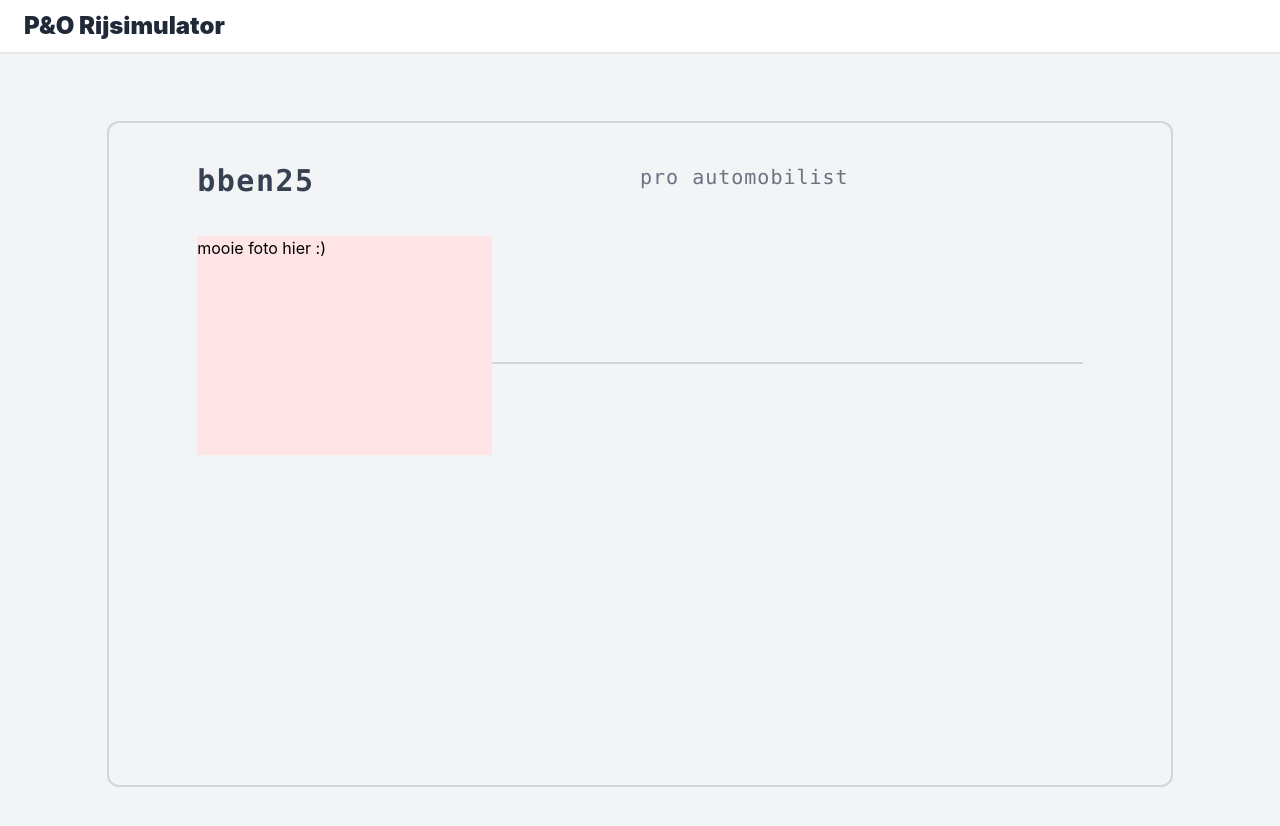
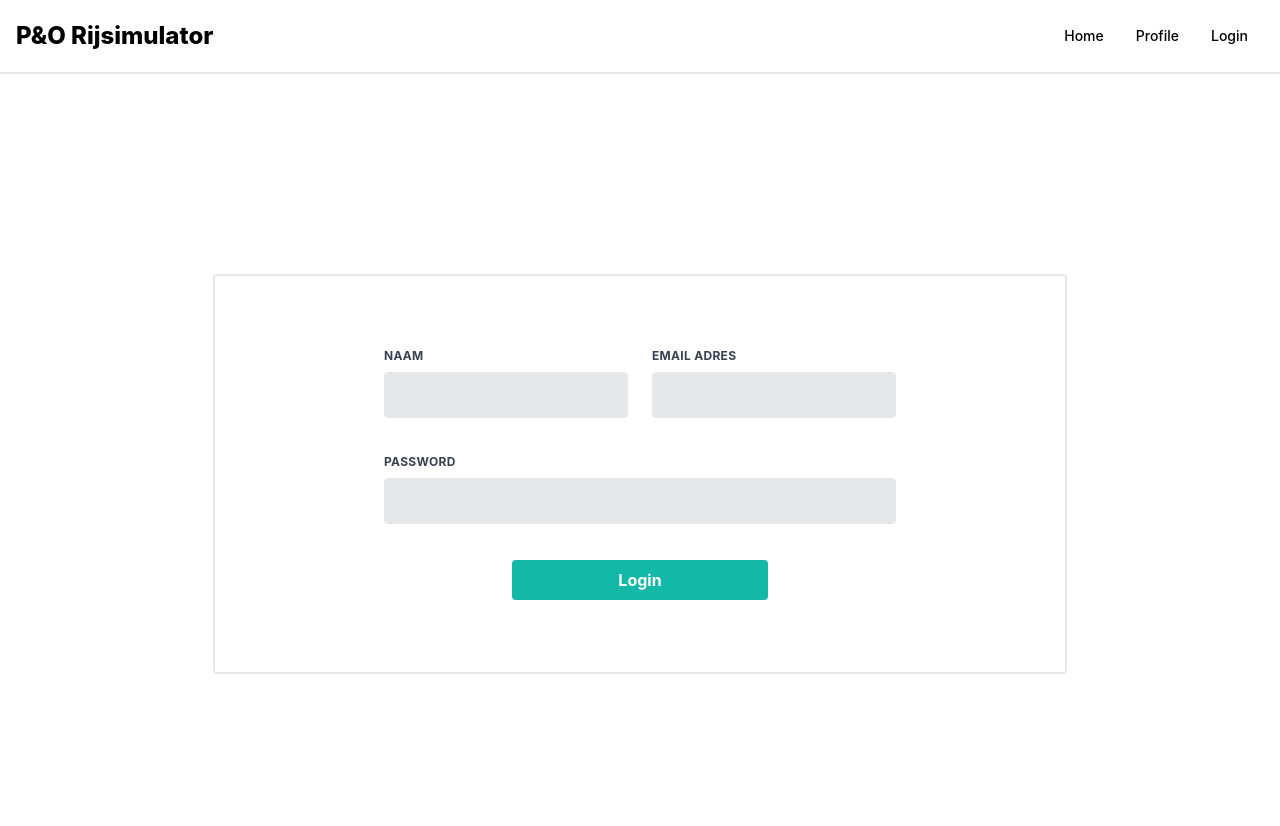
Before and after one commit to MetaverseRaccoons/Website, a React (Create React App) app in the folder my-app/: page /login in a window 1280 px wide. Shown: the top 826 px of the page. Built offline with nearby package versions, Linux system fonts and the light colour scheme; the HTML template or start-up script is replaced by a standard one.

Commit message:
Add new pages + styling

```diff
--- a/my-app/package.json
+++ b/my-app/package.json
@@ -12,7 +12,8 @@
     "@types/react-dom": "^18.0.9",
     "react": "^18.2.0",
     "react-dom": "^18.2.0",
-    "react-scripts": "5.0.1",
+    "react-router-dom": "^6.4.5",
+    "react-scripts": "^5.0.1",
     "typescript": "^4.9.3",
     "web-vitals": "^2.1.4"
   },
--- a/my-app/src/App.tsx
+++ b/my-app/src/App.tsx
@@ -1,15 +1,21 @@
+import { BrowserRouter, Route, Routes } from 'react-router-dom';
 import './App.css';
-import Navbar from './components/Navigation/Navbar'
-import Profile from './components/Profile/ProfileContentHolder'
+import Layout from './Layout';
+import Home from './pages/HomePage'
+import ProfilePage from './pages/ProfilePage'
+import LoginPage from './pages/LoginPage'
 
 function App() {
   return (
-    <div>
-      <Navbar/>
-      <body className="h-screen overflow-hidden bg-gray-100">
-        <Profile name={'bben25'} id={'25'}/>
-      </body>
-    </div>
+    <BrowserRouter>
+      <Routes>
+        <Route path="/" element={<Layout />}>
+          <Route index element={<Home />} />
+          <Route path='/profile' element={<ProfilePage />} />
+          <Route path='/login' element={<LoginPage />} />
+        </Route>
+      </Routes>
+    </BrowserRouter>
   );
 }
 
--- /dev/null
+++ b/my-app/src/Layout.tsx
@@ -0,0 +1,13 @@
+import {Outlet} from "react-router-dom";
+import Navbar from "./components/Navigation/Navbar";
+
+const Layout = () => {
+  return (
+    <div className='overflow-hidden'>
+      <Navbar />
+      <Outlet />
+    </div>
+  );
+};
+
+export default Layout;
--- a/my-app/src/components/Navigation/Navbar.tsx
+++ b/my-app/src/components/Navigation/Navbar.tsx
@@ -1,11 +1,14 @@
+import { Link } from "react-router-dom";
+
 const Navbar = () => {
   return (
-    <nav className="px-2 sm:px-4 py-2.5 h-fit border-b-2 border-gray-200">
+    <nav className="bg-white border-gray-200 sm:px-4 py-2.5 border-b-2">
       <div className="container flex flex-wrap items-center justify-between mx-auto">
-          <span className="ml-2 text-2xl font-black whitespace-nowrap text-gray-800">
+        <span className="self-center text-2xl font-extrabold whitespace-nowrap">
             P&O Rijsimulator
           </span>
         <button
+          data-collapse-toggle="navbar-default"
           type="button"
           className="inline-flex items-center p-2 ml-3 text-sm text-gray-500 rounded-lg md:hidden hover:bg-gray-100 focus:outline-none focus:ring-2 focus:ring-gray-200 dark:text-gray-400 dark:hover:bg-gray-700 dark:focus:ring-gray-600"
           aria-controls="navbar-default"
@@ -13,6 +16,29 @@ const Navbar = () => {
         >
         </button>
         <div className="hidden w-full md:block md:w-auto" id="navbar-default">
+          <ul className="flex flex-col p-4 mt-4 border border-gray-100 rounded-lg bg-gray-50 md:flex-row md:space-x-8 md:mt-0 md:text-sm md:font-medium md:border-0 md:bg-white">
+            <li>
+              <Link
+                to='/'
+              >
+                Home
+              </Link>
+            </li>
+            <li>
+              <Link
+                to='/profile'
+              >
+                Profile
+              </Link>
+            </li>
+            <li>
+              <Link
+                to='/login'
+              >
+                Login
+              </Link>
+            </li>
+          </ul>
         </div>
       </div>
     </nav>
--- a/my-app/src/components/Profile/ProfileContentHolder.tsx
+++ b/my-app/src/components/Profile/ProfileContentHolder.tsx
@@ -5,7 +5,7 @@ interface ProfileProps {
     id: string,
 }
 
-const Profile = (props: ProfileProps) => {
+const ProfileContent = (props: ProfileProps) => {
     return (
         <div className='flex items-center justify-center h-full w-full'>
             <div className='flex justify-center border-2 rounded-xl w-5/6 h-5/6 border-gray-300'>
@@ -17,4 +17,4 @@ const Profile = (props: ProfileProps) => {
     )
 }
 
-export default Profile
+export default ProfileContent
--- a/my-app/src/components/Profile/ProfileHeader.tsx
+++ b/my-app/src/components/Profile/ProfileHeader.tsx
@@ -4,15 +4,14 @@ interface ProfileHeaderComponents {
 
 const ProfileHeader = (props: ProfileHeaderComponents) => {
     return (
-        <div className='flex flex-wrap item-center mt-5 h-1/3 w-5/6 border-b-2 border-gray-300'>
-            <label className='mt-5 w-1/2 h-1/3 tracking-wider font-mono font-extrabold text-3xl text-gray-700'>
-                {props.name}
-            </label>
-            <label className='mt-5 w-1/2 h-1/3 tracking-wider font-mono text-xl text-gray-500'>
-                pro automobilist
-            </label>
-            <div className='h-full w-1/3 bg-rose-100'>
-                mooie foto hier :)
+        <div className='mt-5 h-1/3 w-5/6 border-b-2 border-gray-300'>
+            <div className='w-1/2 h-full flex-wrap'>
+                <label className='w-full h-1/2 tracking-wider font-mono font-extrabold text-3xl text-gray-800 block'>
+                    {props.name}
+                </label>
+                <label className='bottom-0 w-full h-1/2 tracking-wider font-mono text-xl text-gray-500 block'>
+                    pro automobilist
+                </label>
             </div>
         </div>
     )
--- /dev/null
+++ b/my-app/src/pages/HomePage.tsx
@@ -0,0 +1,11 @@
+const Home = () => {
+    return (
+        <div className='w-screen h-screen flex items-start pt-10 justify-center'>
+            <div className='h-1/2 w-1/2 rounded border-2'>
+                sdmlfkjdlqsldmfjqlsmfjklsqfjlmjfdklqmsjfdsqjklfdsqm
+            </div>
+        </div>
+    )
+}
+
+export default Home
--- /dev/null
+++ b/my-app/src/pages/LoginPage.tsx
@@ -0,0 +1,51 @@
+const LoginPage = () => {
+  return (
+    <div className="w-screen h-screen flex items-center justify-center">
+      <div className="h-1/2 w-2/3 rounded border-2 flex items-center justify-center">
+        <form className="w-full max-w-lg">
+          <div className="flex flex-wrap -mx-3 mb-6">
+            <div className="w-full md:w-1/2 px-3 mb-6 md:mb-0">
+              <label className="block uppercase tracking-wide text-gray-700 text-xs font-bold mb-2">
+                Naam
+              </label>
+              <input
+                className="appearance-none block w-full bg-gray-200 text-gray-700 border border-gray-200 rounded py-3 px-4 mb-3 leading-tight focus:outline-none focus:bg-white focus:border-gray-200"
+                id="grid-first-name"
+                type="text"
+              />
+            </div>
+            <div className="w-full md:w-1/2 px-3">
+              <label className="block uppercase tracking-wide text-gray-700 text-xs font-bold mb-2">
+                Email adres
+              </label>
+              <input
+                className="appearance-none block w-full bg-gray-200 text-gray-700 border border-gray-200 rounded py-3 px-4 leading-tight focus:outline-none focus:bg-white focus:border-gray-200"
+                id="grid-last-name"
+                type="email"
+              />
+            </div>
+          </div>
+          <div className="flex flex-wrap -mx-3 mb-6">
+            <div className="w-full px-3">
+              <label className="block uppercase tracking-wide text-gray-700 text-xs font-bold mb-2">
+                Password
+              </label>
+              <input
+                className="appearance-none block w-full bg-gray-200 text-gray-700 border border-gray-200 rounded py-3 px-4 mb-3 leading-tight focus:outline-none focus:bg-white focus:border-gray-200"
+                id="grid-password"
+                type="password"
+              />
+            </div>
+          </div>
+          <div className='flex justify-center'>
+            <button className="flex-shrink-0 w-1/2 bg-teal-500 hover:bg-teal-700 border-teal-500 hover:border-teal-700 text-normal font-bold border-4 text-white py-1 px-2 rounded">
+              Login
+            </button>
+          </div>
+        </form>
+      </div>
+    </div>
+  );
+};
+
+export default LoginPage;
--- /dev/null
+++ b/my-app/src/pages/ProfilePage.tsx
@@ -0,0 +1,11 @@
+import ProfileContent from '../components/Profile/ProfileContentHolder'
+
+const Profile = () => {
+    return (
+        <div className="h-screen w-screen">
+            <ProfileContent name='bben7' id='7'/>
+        </div>
+    )
+}
+
+export default Profile
--- a/my-app/tailwind.config.js
+++ b/my-app/tailwind.config.js
@@ -5,6 +5,10 @@ module.exports = {
     extend: {
       color: {
         'body': '#111827'
+      },
+      padding: {
+        '1/2': '50%',
+        'full': '100%'
       }
     },
   },
```
Also changed, not shown: my-app/src/rickroll_4k.jpg (added), 1 other file (tests, documents, lock files or other folders).
